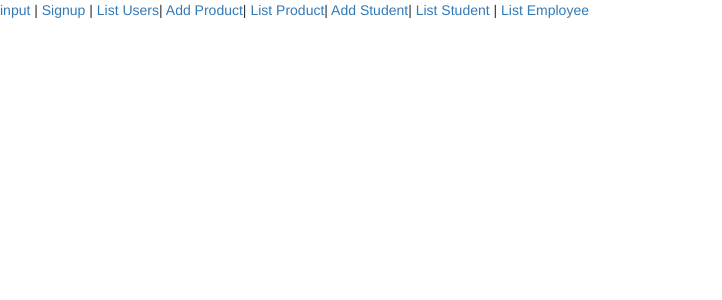
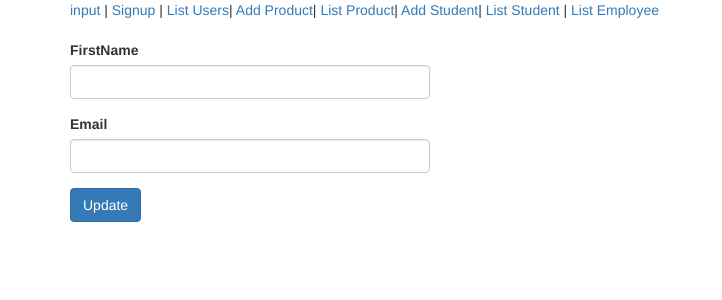
Before and after one commit to tejasshah2k19/MEAN-r21-r2, an Angular app: page /editemployee/1 in a window 1280 px wide. Before the commit this address led to /. Shown: the top 300 px of the page, without its empty margins (0-722 px from the left). Built offline with nearby package versions, Linux system fonts and the light colour scheme; no server answers.

Commit message:
edit - update empl rest api

```diff
--- a/src/app/app-routing.module.ts
+++ b/src/app/app-routing.module.ts
@@ -4,6 +4,7 @@ import { AddEmployeeComponent } from './add-employee/add-employee.component';
 import { AddProductComponent } from './add-product/add-product.component';
 import { AddStudentComponent } from './add-student/add-student.component';
 import { SignupComponent } from './components/signup/signup.component';
+import { EditEmployeeComponent } from './edit-employee/edit-employee.component';
 import { EditStudentComponent } from './edit-student/edit-student.component';
 import { InputComponent } from './input/input.component';
 import { ListEmployeeComponent } from './list-employee/list-employee.component';
@@ -22,7 +23,8 @@ const routes: Routes = [
   {path:"liststudent",component:ListStudentComponent},
   {path:"editstudent/:email",component:EditStudentComponent},
   {path:"listemployee",component:ListEmployeeComponent},
-  {path:"addemployee",component:AddEmployeeComponent}
+  {path:"addemployee",component:AddEmployeeComponent},
+  {path:"editemployee/:id",component:EditEmployeeComponent}
 ];
 
 @NgModule({
--- a/src/app/app.component.html
+++ b/src/app/app.component.html
@@ -1,6 +1,7 @@
 
+<div class="container">
 
 <app-menu></app-menu>
 
-
 <router-outlet></router-outlet>
+</div>
--- a/src/app/app.module.ts
+++ b/src/app/app.module.ts
@@ -17,6 +17,7 @@ import { EditStudentComponent } from './edit-student/edit-student.component';
 import { ListEmployeeComponent } from './list-employee/list-employee.component';
 import { HttpClientModule } from '@angular/common/http';
 import { AddEmployeeComponent } from './add-employee/add-employee.component';
+import { EditEmployeeComponent } from './edit-employee/edit-employee.component';
  @NgModule({
   declarations: [
     AppComponent,
@@ -31,7 +32,8 @@ import { AddEmployeeComponent } from './add-employee/add-employee.component';
     ListStudentComponent,
     EditStudentComponent,
     ListEmployeeComponent,
-    AddEmployeeComponent   ],
+    AddEmployeeComponent,
+    EditEmployeeComponent   ],
   imports: [
     BrowserModule,
     AppRoutingModule,
--- /dev/null
+++ b/src/app/edit-employee/edit-employee.component.html
@@ -0,0 +1,17 @@
+
+    <div class="row">
+        <div class="col-md-4">
+
+            <div class="form-group">
+                <label for="first_name">FirstName</label>
+                <input type="text" id="first_name" class="form-control" [(ngModel)]="emp.first_name" />
+            </div>
+
+            <div class="form-group">
+                <label for="email">Email</label>
+                <input type="text" id="email" class="form-control" [(ngModel)]="emp.email" />
+            </div>
+
+             <button class="btn btn-primary" (click)="updateEmployee()"  >Update</button>
+        </div>
+    </div>
--- /dev/null
+++ b/src/app/edit-employee/edit-employee.component.ts
@@ -0,0 +1,36 @@
+import { Component, OnInit } from '@angular/core';
+import { ActivatedRoute, Router } from '@angular/router';
+import { Employee } from '../employee';
+import { EmployeeService } from '../employee.service';
+
+@Component({
+  selector: 'app-edit-employee',
+  templateUrl: './edit-employee.component.html',
+  styleUrls: ['./edit-employee.component.css']
+})
+export class EditEmployeeComponent implements OnInit {
+
+  empId:number=0
+  emp:Employee = {id:this.empId,first_name:"",last_name:"",email:"",password:""}
+  constructor(private route:ActivatedRoute,private empService:EmployeeService,private router:Router) { }
+
+  ngOnInit(): void {
+    this.empId = this.route.snapshot.params.id ;
+    this.getDataByEmpId(this.empId);
+  }
+
+  getDataByEmpId(empId:number){
+    this.empService.getEmployeeByEmpId(empId).subscribe(res=>{
+      this.emp = res;
+      console.log(res)
+    })
+  }
+  updateEmployee(){
+    this.empService.updateEmployee(this.emp).subscribe(resp=>{
+        this.router.navigateByUrl("/listemployee")
+
+    })
+  }
+
+
+}
--- a/src/app/employee.service.ts
+++ b/src/app/employee.service.ts
@@ -27,4 +27,15 @@ export class EmployeeService {
     return this.httpClient.delete(url)
   }
 
+
+  getEmployeeByEmpId(empId:number):Observable<any>{
+    let url="http://restapi2020.herokuapp.com/api/users/"+empId+".json"
+    return this.httpClient.get(url)
+  }
+
+  updateEmployee(employee:any):Observable<any>{
+    let url="http://restapi2020.herokuapp.com/api/users/"+employee.id+".json"
+    return this.httpClient.put(url,employee)
+
+  }
 }
--- a/src/app/list-employee/list-employee.component.html
+++ b/src/app/list-employee/list-employee.component.html
@@ -21,7 +21,7 @@
                     <td>{{s.email}}</td>
                     <td>{{s.password}}</td>
 
-                    <td> <a routerLink="/editstudent/{{s.email}}">Edit</a> |<button
+                    <td> <a routerLink="/editemployee/{{s.id}}">Edit</a> |<button
                             (click)="deleteEmployee(s.id)">Delete</button> </td>
                 </tr>
                 </tbody>
```
Also changed, not shown: src/app/edit-employee/edit-employee.component.css (added), 1 other file (tests, documents, lock files or other folders).
